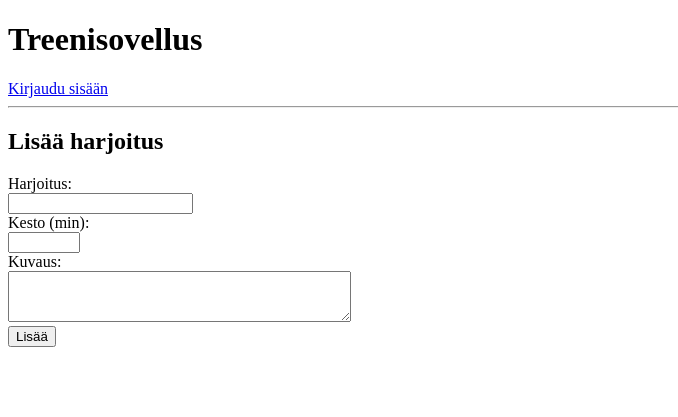
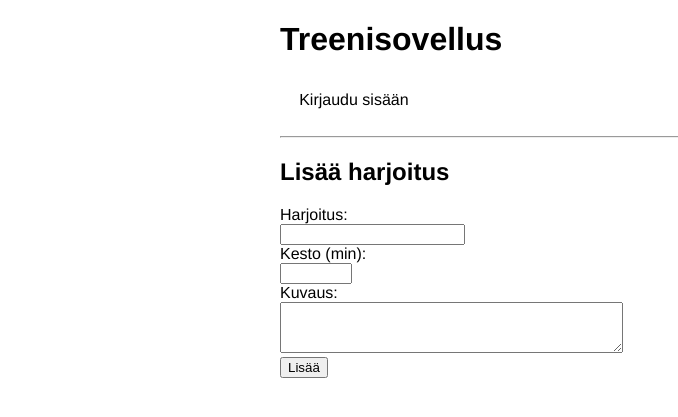
Before and after one commit to hctarkia/treenisovellus, a Flask app: page /new in a window 1280 px wide. Shown: the top 417 px of the page, without its empty margins (0-678 px from the left). Run offline with Flask 2, Linux system fonts and the light colour scheme.

Commit message:
css tiedoston luonti ja ulkoasun suunnittelun aloitus

```diff
--- a/templates/layout.html
+++ b/templates/layout.html
@@ -1,14 +1,27 @@
 <!doctype html>
+<link rel="stylesheet" href="style.css">
+<meta name="viewport" content="width=device-width, initial-scale=1">
+
+<body>
     <title>Treenisovellus - {% block title %}{% endblock %}</title>
     <h1>Treenisovellus</h1>
     {% if session.user_id %}
-<a href="/">Etusivu</a>
-<a href="/new">Lisää treeni</a>
-<a href="/search">Hae treenejä</a>
-<a href="/profile">Oma profiili</a>
-<a href="/logout">Kirjaudu ulos</a>
+    <nav>
+        <ul>
+            <li><a href="/">Etusivu</a></li>
+            <li><a href="/new">Lisää treeni</a></li>
+            <li><a href="/search">Hae treenejä</a></li>
+            <li><a href="/profile">Oma profiili</a></li>
+            <li><a href="/logout">Kirjaudu ulos</a></li>
+        </ul>
+    </nav>
     {% else %}
-<a href="/login">Kirjaudu sisään</a>
+    <nav>
+        <ul>
+            <li><a href="/login">Kirjaudu sisään</a></li>
+        </ul>
+    </nav>
     {% endif %}
     <hr>
     {% block content %}{% endblock %}
+</body>
--- /dev/null
+++ b/templates/style.css
@@ -0,0 +1,21 @@
+body {
+    margin: auto;
+    max-width: 45em;
+    font-family: 'Helvetica', 'Arial', sans-serif;
+}
+
+nav li {
+    display: inline-block;
+    padding: .5em 1em;
+    border-radius: .5em;
+    margin: .2em;
+}
+
+nav ul {
+    padding: 0;
+}
+
+nav li a {
+    text-decoration: none;
+    color: #000;
+}
```
Lines whose indentation alone changed are shown as unchanged.
